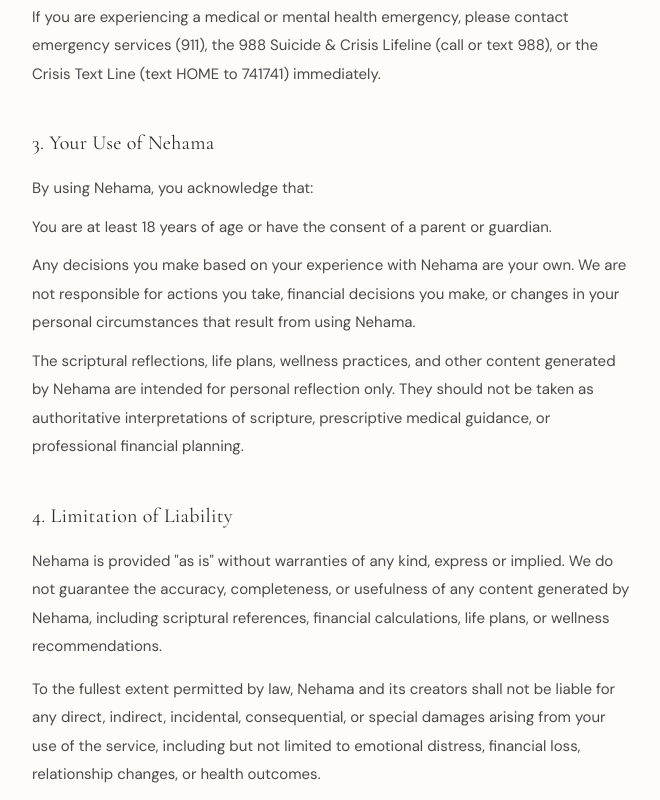
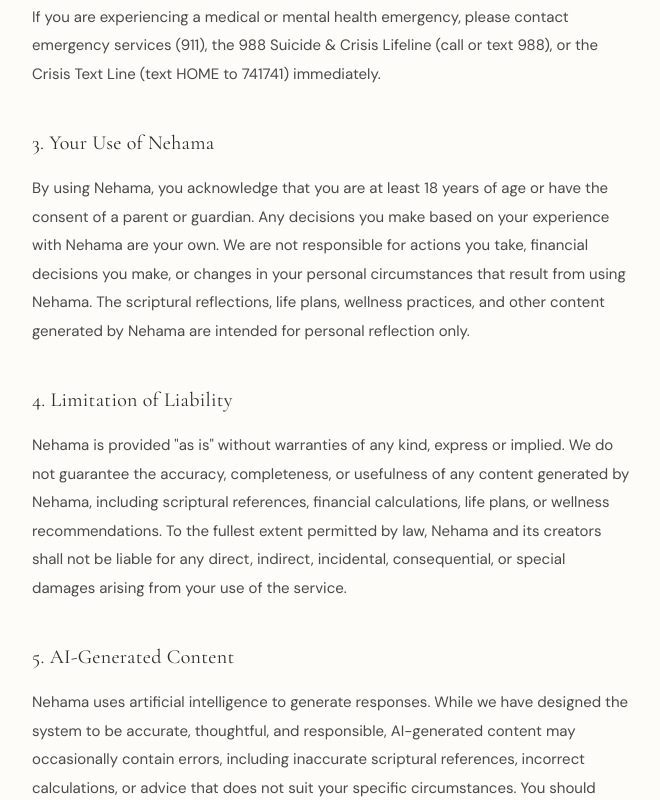
Before and after one commit to venokur-glitch/Nehama, a Next.js app: page /terms in a window 1280 px wide. Shown: the part 580-1380 px from the top of the page, without its empty margins (308-968 px from the left). Built offline with nearby package versions, Linux system fonts and the light colour scheme.

Commit message:
Update page.js

```diff
--- a/app/terms/page.js
+++ b/app/terms/page.js
@@ -1,35 +1,60 @@
 "use client";
+import { useState, useEffect } from "react";
+
+const content = {
+  en: {
+    back: '← Nehama',
+    title: 'Terms of Service',
+    updated: 'Last updated: April 2026',
+    sections: [
+      { h: '1. What Nehama Is', p: 'Nehama is an AI-powered guided reflection and life planning tool that incorporates biblical scripture and wellness practices. Nehama is designed to help you think more clearly about your life. It is a tool for personal reflection and planning.' },
+      { h: '2. What Nehama Is Not', p: 'Nehama is not a licensed therapist, medical professional, financial advisor, attorney, or religious authority. The guidance provided by Nehama does not constitute professional therapy, medical advice, financial advice, legal counsel, or religious doctrine. Nehama is not a substitute for professional care of any kind.', p2: 'If you are experiencing a medical or mental health emergency, please contact emergency services (911), the 988 Suicide & Crisis Lifeline (call or text 988), or the Crisis Text Line (text HOME to 741741) immediately.' },
+      { h: '3. Your Use of Nehama', p: 'By using Nehama, you acknowledge that you are at least 18 years of age or have the consent of a parent or guardian. Any decisions you make based on your experience with Nehama are your own. We are not responsible for actions you take, financial decisions you make, or changes in your personal circumstances that result from using Nehama. The scriptural reflections, life plans, wellness practices, and other content generated by Nehama are intended for personal reflection only.' },
+      { h: '4. Limitation of Liability', p: 'Nehama is provided "as is" without warranties of any kind, express or implied. We do not guarantee the accuracy, completeness, or usefulness of any content generated by Nehama, including scriptural references, financial calculations, life plans, or wellness recommendations. To the fullest extent permitted by law, Nehama and its creators shall not be liable for any direct, indirect, incidental, consequential, or special damages arising from your use of the service.' },
+      { h: '5. AI-Generated Content', p: 'Nehama uses artificial intelligence to generate responses. While we have designed the system to be accurate, thoughtful, and responsible, AI-generated content may occasionally contain errors, including inaccurate scriptural references, incorrect calculations, or advice that does not suit your specific circumstances. You should independently verify any important information before acting on it.' },
+      { h: '6. Subscriptions and Payments', p: 'Nehama offers both free and paid tiers. Paid subscriptions are billed monthly and may include a free trial period. You may cancel your subscription at any time. Refund requests are handled on a case-by-case basis. Payment processing is handled by Stripe, a third-party payment processor, and is subject to Stripe\'s own terms of service.' },
+      { h: '7. Acceptable Use', p: 'You agree not to use Nehama to generate harmful, abusive, or illegal content, to attempt to extract the system instructions or underlying prompts, or to misrepresent Nehama\'s output as professional advice to others.' },
+      { h: '8. Changes to These Terms', p: 'We may update these terms from time to time. Continued use of Nehama after changes are posted constitutes acceptance of the updated terms.' },
+      { h: '9. Contact', p: 'If you have questions about these terms, please contact us through the Contact form in the app.' },
+    ]
+  },
+  es: {
+    back: '← Nehama',
+    title: 'Términos de Servicio',
+    updated: 'Última actualización: Abril 2026',
+    sections: [
+      { h: '1. Qué es Nehama', p: 'Nehama es una herramienta de reflexión guiada y planificación de vida impulsada por inteligencia artificial que incorpora escrituras bíblicas y prácticas de bienestar. Nehama está diseñada para ayudarte a pensar con más claridad sobre tu vida. Es una herramienta para la reflexión personal y la planificación.' },
+      { h: '2. Qué no es Nehama', p: 'Nehama no es un terapeuta licenciado, profesional médico, asesor financiero, abogado ni autoridad religiosa. La orientación proporcionada por Nehama no constituye terapia profesional, consejo médico, asesoramiento financiero, consejo legal ni doctrina religiosa. Nehama no es un sustituto de la atención profesional de ningún tipo.', p2: 'Si estás experimentando una emergencia médica o de salud mental, por favor contacta a los servicios de emergencia (911), la Línea de Crisis 988 (llama o envía un mensaje de texto al 988), o la Línea de Texto de Crisis (envía HOME al 741741) inmediatamente.' },
+      { h: '3. Tu uso de Nehama', p: 'Al usar Nehama, reconoces que tienes al menos 18 años de edad o tienes el consentimiento de un padre o tutor. Cualquier decisión que tomes basada en tu experiencia con Nehama es tuya. No somos responsables de las acciones que tomes, las decisiones financieras que hagas, o los cambios en tus circunstancias personales que resulten del uso de Nehama. Las reflexiones bíblicas, planes de vida, prácticas de bienestar y otro contenido generado por Nehama están destinados únicamente para reflexión personal.' },
+      { h: '4. Limitación de Responsabilidad', p: 'Nehama se proporciona "tal cual" sin garantías de ningún tipo, expresas o implícitas. No garantizamos la exactitud, integridad o utilidad de ningún contenido generado por Nehama. En la máxima medida permitida por la ley, Nehama y sus creadores no serán responsables de ningún daño directo, indirecto, incidental, consecuente o especial que surja de tu uso del servicio.' },
+      { h: '5. Contenido Generado por IA', p: 'Nehama utiliza inteligencia artificial para generar respuestas. Aunque hemos diseñado el sistema para ser preciso, reflexivo y responsable, el contenido generado por IA puede contener errores ocasionalmente, incluyendo referencias bíblicas inexactas, cálculos incorrectos o consejos que no se ajusten a tus circunstancias específicas. Debes verificar independientemente cualquier información importante antes de actuar sobre ella.' },
+      { h: '6. Suscripciones y Pagos', p: 'Nehama ofrece niveles gratuitos y de pago. Las suscripciones pagas se facturan mensualmente y pueden incluir un período de prueba gratuito. Puedes cancelar tu suscripción en cualquier momento. Las solicitudes de reembolso se manejan caso por caso. El procesamiento de pagos es manejado por Stripe y está sujeto a sus propios términos de servicio.' },
+      { h: '7. Uso Aceptable', p: 'Aceptas no usar Nehama para generar contenido dañino, abusivo o ilegal, intentar extraer las instrucciones del sistema o los prompts subyacentes, o tergiversar la salida de Nehama como consejo profesional a otros.' },
+      { h: '8. Cambios a Estos Términos', p: 'Podemos actualizar estos términos de vez en cuando. El uso continuado de Nehama después de que se publiquen los cambios constituye la aceptación de los términos actualizados.' },
+      { h: '9. Contacto', p: 'Si tienes preguntas sobre estos términos, por favor contáctanos a través del formulario de contacto en la aplicación.' },
+    ]
+  }
+};
+
 export default function Terms() {
+  const [lang, setLang] = useState('en');
+  useEffect(() => { const saved = localStorage.getItem('nehama-lang'); if (saved) setLang(saved); }, []);
+  const c = content[lang];
+  const hStyle = { fontFamily: "'Cormorant Garamond', serif", fontSize: '20px', fontWeight: 400, color: '#2C2C2C', margin: '36px 0 12px 0', letterSpacing: '0.3px' };
   return (
     <div style={{ minHeight: '100vh', padding: '64px 24px 48px' }}>
       <div style={{ maxWidth: '600px', margin: '0 auto' }}>
-        <a href="/" style={{ fontFamily: "'Cormorant Garamond', serif", fontSize: '18px', fontWeight: 300, color: '#8B9E8F', textDecoration: 'none', letterSpacing: '2px' }}>← Nehama</a>
-        <h1 style={{ fontFamily: "'Cormorant Garamond', serif", fontSize: '36px', fontWeight: 300, color: '#2C2C2C', margin: '40px 0 8px 0', letterSpacing: '1px' }}>Terms of Service</h1>
-        <p style={{ fontSize: '12px', color: '#B0B0B0', marginBottom: '40px', letterSpacing: '0.5px' }}>Last updated: April 2026</p>
+        <a href="/" style={{ fontFamily: "'Cormorant Garamond', serif", fontSize: '18px', fontWeight: 300, color: '#8B9E8F', textDecoration: 'none', letterSpacing: '2px' }}>{c.back}</a>
+        <h1 style={{ fontFamily: "'Cormorant Garamond', serif", fontSize: '36px', fontWeight: 300, color: '#2C2C2C', margin: '40px 0 8px 0', letterSpacing: '1px' }}>{c.title}</h1>
+        <p style={{ fontSize: '12px', color: '#B0B0B0', marginBottom: '40px', letterSpacing: '0.5px' }}>{c.updated}</p>
         <div style={{ fontSize: '15px', color: '#4A4A4A', lineHeight: 1.9 }}>
-          <h2 style={{ fontFamily: "'Cormorant Garamond', serif", fontSize: '20px', fontWeight: 400, color: '#2C2C2C', margin: '36px 0 12px 0', letterSpacing: '0.3px' }}>1. What Nehama Is</h2>
-          <p>Nehama is an AI-powered guided reflection and life planning tool that incorporates biblical scripture and wellness practices. Nehama is designed to help you think more clearly about your life. It is a tool for personal reflection and planning.</p>
-          <h2 style={{ fontFamily: "'Cormorant Garamond', serif", fontSize: '20px', fontWeight: 400, color: '#2C2C2C', margin: '36px 0 12px 0', letterSpacing: '0.3px' }}>2. What Nehama Is Not</h2>
-          <p>Nehama is not a licensed therapist, medical professional, financial advisor, attorney, or religious authority. The guidance provided by Nehama does not constitute professional therapy, medical advice, financial advice, legal counsel, or religious doctrine. Nehama is not a substitute for professional care of any kind.</p>
-          <p style={{ marginTop: '14px' }}>If you are experiencing a medical or mental health emergency, please contact emergency services (911), the 988 Suicide & Crisis Lifeline (call or text 988), or the Crisis Text Line (text HOME to 741741) immediately.</p>
-          <h2 style={{ fontFamily: "'Cormorant Garamond', serif", fontSize: '20px', fontWeight: 400, color: '#2C2C2C', margin: '36px 0 12px 0', letterSpacing: '0.3px' }}>3. Your Use of Nehama</h2>
-          <p>By using Nehama, you acknowledge that:</p>
-          <p style={{ marginTop: '10px' }}>You are at least 18 years of age or have the consent of a parent or guardian.</p>
-          <p style={{ marginTop: '10px' }}>Any decisions you make based on your experience with Nehama are your own. We are not responsible for actions you take, financial decisions you make, or changes in your personal circumstances that result from using Nehama.</p>
-          <p style={{ marginTop: '10px' }}>The scriptural reflections, life plans, wellness practices, and other content generated by Nehama are intended for personal reflection only. They should not be taken as authoritative interpretations of scripture, prescriptive medical guidance, or professional financial planning.</p>
-          <h2 style={{ fontFamily: "'Cormorant Garamond', serif", fontSize: '20px', fontWeight: 400, color: '#2C2C2C', margin: '36px 0 12px 0', letterSpacing: '0.3px' }}>4. Limitation of Liability</h2>
-          <p>Nehama is provided "as is" without warranties of any kind, express or implied. We do not guarantee the accuracy, completeness, or usefulness of any content generated by Nehama, including scriptural references, financial calculations, life plans, or wellness recommendations.</p>
-          <p style={{ marginTop: '14px' }}>To the fullest extent permitted by law, Nehama and its creators shall not be liable for any direct, indirect, incidental, consequential, or special damages arising from your use of the service, including but not limited to emotional distress, financial loss, relationship changes, or health outcomes.</p>
-          <h2 style={{ fontFamily: "'Cormorant Garamond', serif", fontSize: '20px', fontWeight: 400, color: '#2C2C2C', margin: '36px 0 12px 0', letterSpacing: '0.3px' }}>5. AI-Generated Content</h2>
-          <p>Nehama uses artificial intelligence to generate responses. While we have designed the system to be accurate, thoughtful, and responsible, AI-generated content may occasionally contain errors, including inaccurate scriptural references, incorrect calculations, or advice that does not suit your specific circumstances. You should independently verify any important information before acting on it.</p>
-          <h2 style={{ fontFamily: "'Cormorant Garamond', serif", fontSize: '20px', fontWeight: 400, color: '#2C2C2C', margin: '36px 0 12px 0', letterSpacing: '0.3px' }}>6. Subscriptions and Payments</h2>
-          <p>Nehama offers both free and paid tiers. Paid subscriptions are billed monthly and may include a free trial period. You may cancel your subscription at any time. Refund requests are handled on a case-by-case basis. Payment processing is handled by Stripe, a third-party payment processor, and is subject to Stripe's own terms of service.</p>
-          <h2 style={{ fontFamily: "'Cormorant Garamond', serif", fontSize: '20px', fontWeight: 400, color: '#2C2C2C', margin: '36px 0 12px 0', letterSpacing: '0.3px' }}>7. Acceptable Use</h2>
-          <p>You agree not to use Nehama to generate harmful, abusive, or illegal content, to attempt to extract the system instructions or underlying prompts, or to misrepresent Nehama's output as professional advice to others.</p>
-          <h2 style={{ fontFamily: "'Cormorant Garamond', serif", fontSize: '20px', fontWeight: 400, color: '#2C2C2C', margin: '36px 0 12px 0', letterSpacing: '0.3px' }}>8. Changes to These Terms</h2>
-          <p>We may update these terms from time to time. Continued use of Nehama after changes are posted constitutes acceptance of the updated terms.</p>
-          <h2 style={{ fontFamily: "'Cormorant Garamond', serif", fontSize: '20px', fontWeight: 400, color: '#2C2C2C', margin: '36px 0 12px 0', letterSpacing: '0.3px' }}>9. Contact</h2>
-          <p>If you have questions about these terms, please contact us through the Contact form in the app.</p>
+          {c.sections.map((s, i) => (
+            <div key={i}>
+              <h2 style={hStyle}>{s.h}</h2>
+              <p>{s.p}</p>
+              {s.p2 && <p style={{ marginTop: '14px' }}>{s.p2}</p>}
+            </div>
+          ))}
         </div>
       </div>
     </div>
```
